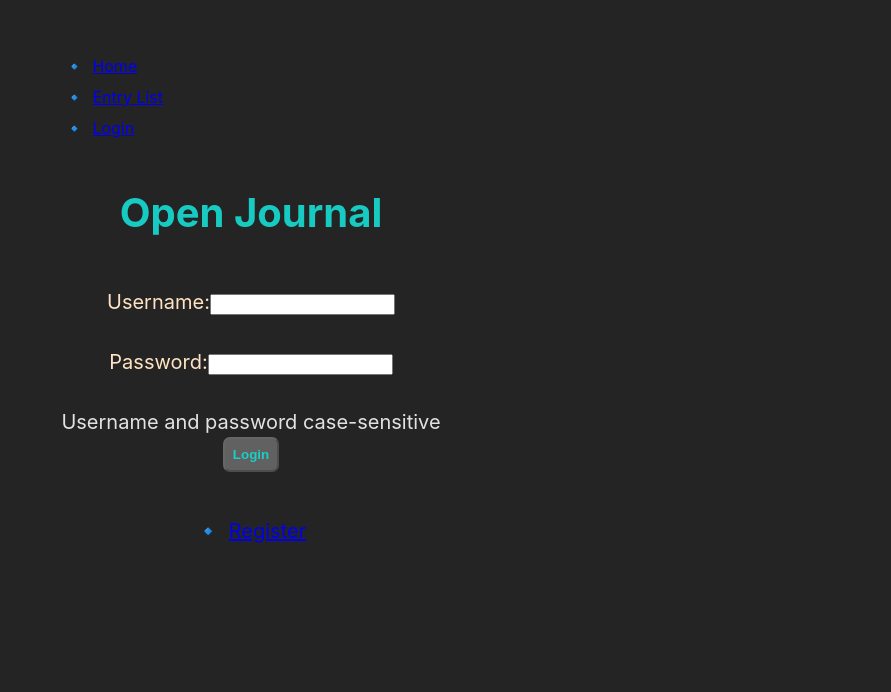
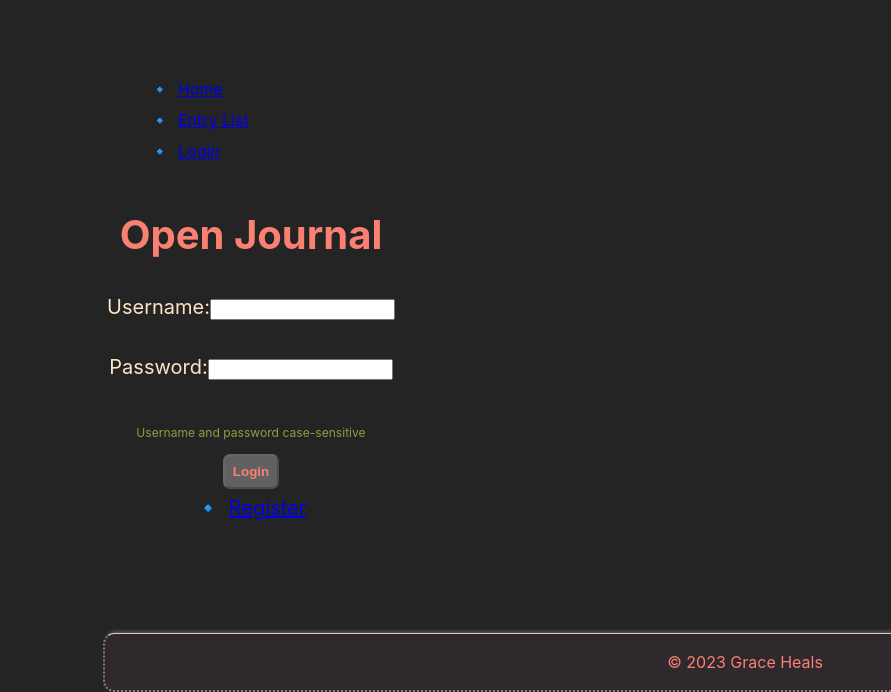
Before and after one commit to anickacodes/journal_app, a React (Vite) app: page / in a window 1280 px wide. Shown: the part 108-800 px from the top of the page, without its empty margins (389-1280 px from the left). Built offline with nearby package versions, Linux system fonts and the light colour scheme.

Commit message:
additions: footer, text stylling

```diff
--- a/src/App.jsx
+++ b/src/App.jsx
@@ -8,6 +8,7 @@ import LogIn from "./components/LogIn";
 import Register from "./components/Register";
 import "./App.css";
 import ResetPassword from "./components/ResetPassword";
+import Footer from "./components/Footer";
 
 function App() {
   const [user, setUser] = useState(null);
@@ -51,6 +52,7 @@ function App() {
         <Route path="/users/register" element={<Register />} />
         <Route path="/users/reset-password" element={<ResetPassword />} />
       </Routes>
+      <Footer />
     </>
   );
 }
--- /dev/null
+++ b/src/components/Footer.jsx
@@ -0,0 +1,12 @@
+import '../styles/Footer.css'
+
+const Footer = () => {
+
+    return (
+        <footer id='footer'>
+<p>&copy; 2023 Grace Heals</p>
+        </footer>
+    )
+}
+
+export default Footer
--- a/src/components/Home.jsx
+++ b/src/components/Home.jsx
@@ -1,10 +1,11 @@
 import "../styles/Home.css";
-import { useState } from "react";
-import { Link } from "react-router-dom";
+// import { useState } from "react";
+// import { Link } from "react-router-dom";
 import RPS from "../Games/RPS";
 import Dino from "../Games/Dino";
 
 const Home = () => {
+
   return (
     <>
       <div className="home_container">
--- a/src/components/LogIn.jsx
+++ b/src/components/LogIn.jsx
@@ -81,7 +81,7 @@ const LogIn = ({ onLogin }) => {
             />
           </label>
           <br />
-         Username and password case-sensitive
+         <p id='upwd'>Username and password case-sensitive</p>
           <button type="submit" disabled={!username || !password}>
             Login
           </button>
--- /dev/null
+++ b/src/styles/Footer.css
@@ -0,0 +1,18 @@
+
+#footer {
+    /* border: 2px solid salmon; */
+    /* width: max-content; */
+    background-color: #ee86c60e;
+    text-align: center;
+    position: fixed;
+    width: 100%;
+    bottom: 0;
+border-top: 1px solid #ccc;
+box-shadow: 0px -5px 5px -5px #888;
+}
+
+
+p {
+    color: salmon;
+
+}
--- a/src/styles/LogIn.css
+++ b/src/styles/LogIn.css
@@ -4,7 +4,7 @@
     align-items: center;
     /* width: auto; */
     /* border: 2px solid lightsteelblue; */
-margin: 44px;
+margin: 4px;
 }
 
 .loginContainer {
@@ -20,5 +20,12 @@ margin: 44px;
 li, h1 , button {
     list-style-type: none;
     text-align: center;
-    color: rgba(22, 214, 204, 0.94);
+    /* color: rgba(29, 179, 171, 0.94); */
+    color: salmon;
+
 }
+
+#upwd {
+    color: rgba(255, 255, 90, 0.534);
+    font-size: 12.1px;
+}
--- a/src/styles/NavBar.css
+++ b/src/styles/NavBar.css
@@ -22,6 +22,12 @@ button:hover {
 }
 
 li::before {
+
     content: '🔹';
     margin-right: 8px;
 }
+
+li:hover {
+    color: salmon;
+    font: 3px;
+}
```
